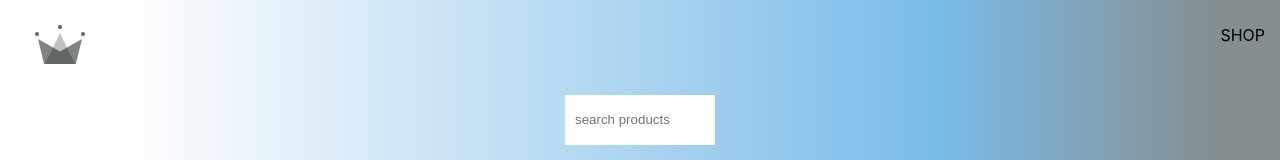
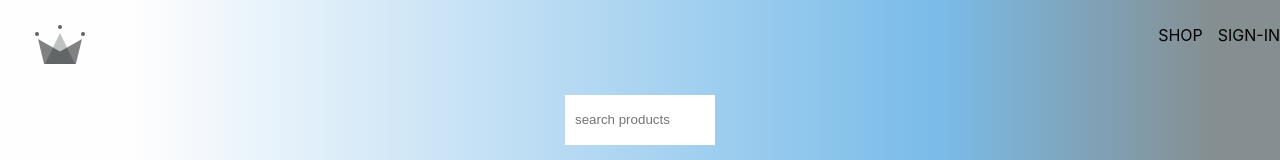
Before and after one commit to vargaae/multi-micro-store-24, a React (Create React App) app: page / in a window 1280 px wide. Shown: the top 160 px of the page. Built offline with nearby package versions, Linux system fonts and the light colour scheme.

Commit message:
06001-Add firebase, init, extract SignIn,Shop

```diff
--- a/package.json
+++ b/package.json
@@ -6,6 +6,7 @@
     "@testing-library/jest-dom": "^5.17.0",
     "@testing-library/react": "^13.4.0",
     "@testing-library/user-event": "^13.5.0",
+    "firebase": "^10.7.0",
     "react": "^18.2.0",
     "react-dom": "^18.2.0",
     "react-router-dom": "^6.20.0",
--- a/src/App.js
+++ b/src/App.js
@@ -4,14 +4,8 @@ import "./App.scss";
 import Home from "./routes/home/home.component";
 import Footer from "./components/footer/footer.component";
 import Navigation from "./routes/navigation/navigation.component";
-
-function Shop() {
-  return (
-    <div>
-      <h1>- SHOP will be here!!! -</h1>
-    </div>
-  );
-}
+import SignIn from "./routes/sign-in/sign-in.component";
+import Shop from "./routes/shop/shop.component";
 
 const App = () => {
   return (
@@ -20,6 +14,7 @@ const App = () => {
         <Route path="/" element={<Navigation />}>
           <Route index element={<Home />} />
           <Route path="shop" element={<Shop />} />
+          <Route path="sign-in" element={<SignIn />} />
         </Route>
       </Routes>
       <Footer />
--- a/src/routes/navigation/navigation.component.jsx
+++ b/src/routes/navigation/navigation.component.jsx
@@ -14,6 +14,9 @@ const Navigation = () => {
           <Link className="nav-link" to="/shop">
             SHOP
           </Link>
+          <Link className="sign-in-link" to="/sign-in">
+            SIGN-IN
+          </Link>
         </div>
       </div>
       <Outlet />
--- /dev/null
+++ b/src/routes/shop/shop.component.jsx
@@ -0,0 +1,12 @@
+import "./shop.styles.scss";
+import { Outlet, Link } from "react-router-dom";
+
+function Shop() {
+  return (
+    <div>
+      <h1>- SHOP will be here!!! -</h1>
+    </div>
+  );
+}
+
+export default Shop;
--- /dev/null
+++ b/src/routes/sign-in/sign-in.component.jsx
@@ -0,0 +1,8 @@
+import "./sign-in.styles.scss";
+import { Outlet, Link } from "react-router-dom";
+
+const SingIn = () => {
+  return <div className="sign"><h1>- SIGN IN will be here!!! -</h1></div>;
+};
+
+export default SingIn;
```
Also changed, not shown: src/routes/shop/shop.styles.scss (added), src/routes/sign-in/sign-in.styles.scss (added), 1 other file (tests, documents, lock files or other folders).
